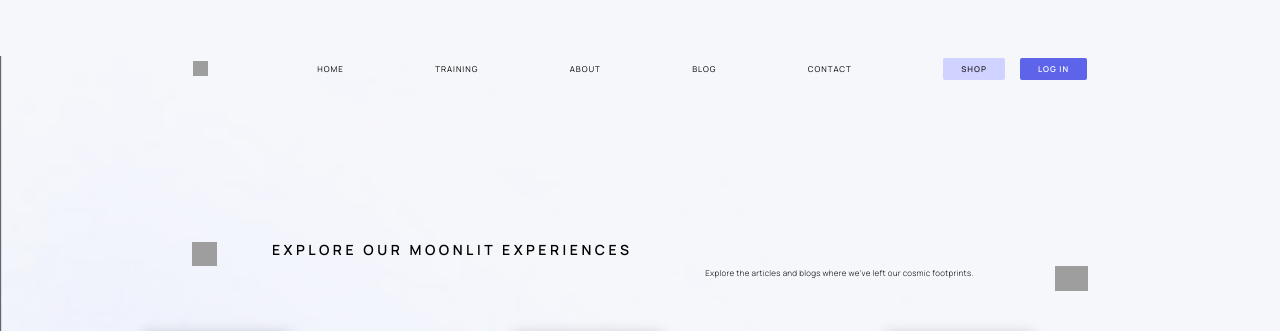
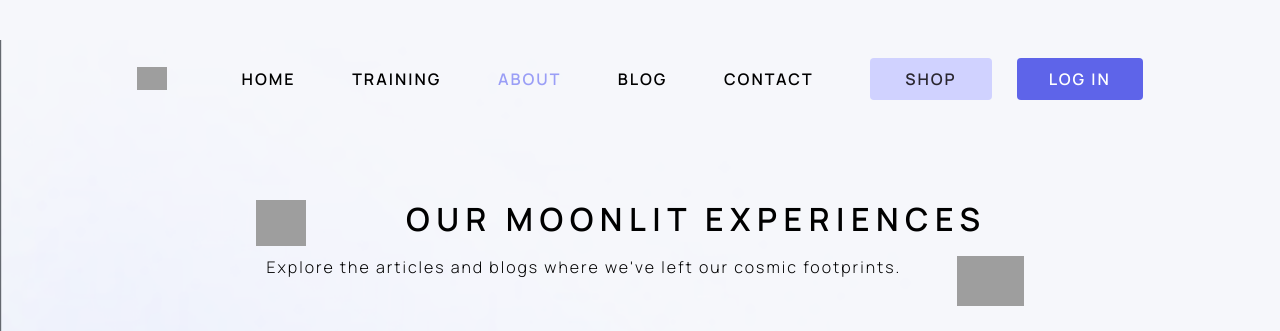
Before and after one commit to dejihastrup/moonhub, a Rails app: page /about/press in a window 1280 px wide. Shown: the top 331 px of the page. Run offline with Rails 7, Linux system fonts and the light colour scheme; style sheets or scripts are compiled from the project's sources; some libraries are stand-ins or nearby versions; grey boxes are pictures that could not be loaded.

Commit message:
press re-do

```diff
--- a/app/assets/stylesheets/components/_cta_button.scss
+++ b/app/assets/stylesheets/components/_cta_button.scss
@@ -20,13 +20,13 @@
 .cta-git {
   background-color: #5E64E9;
   color: white;
-  padding: 7px 27px;
+  padding: 11px 70px;
   text-decoration: none;
-  font-size: 8px;
-  font-weight: 600;
+  font-size: 16px;
+  font-weight: 500;
   font-family: "Manrope";
-  letter-spacing: 1px;
-  border-radius: 2px;
+  letter-spacing: 2px;
+  border-radius: 3px;
 }
 
 
--- a/app/assets/stylesheets/components/_navbar.scss
+++ b/app/assets/stylesheets/components/_navbar.scss
@@ -1,6 +1,6 @@
 .navbar{
-  width: 77%;
-  padding-top: 25px;
+  width: 83%;
+  padding-top: 45px;
   margin: auto;
   background: rgba(24, 22, 32, 0.0);
   z-index: 5;
@@ -10,16 +10,17 @@
   justify-content: space-around;
 
   img {
-    width: 15px;
-    height: 15px;
+    width: 30px;
+    // height: 15px;
     margin-right: 18px;
   }
 
   a {
     text-decoration: none;
     color: white;
-    font-size: 8px;
-    letter-spacing: 1px;
+    font-size: 16px;
+    letter-spacing: 2px;
+    font-weight: 600;
   }
 
   .dark {
@@ -40,14 +41,12 @@
 .shop {
   background-color: #D0D2FF;
   color: #2A2730 !important;
-  padding: 5px 18px;
+  padding: 9px 35px;
   text-decoration: none;
-  font-size: 8px;
-  font-weight: 600;
   font-family: "Manrope";
   letter-spacing: 1px;
-  border-radius: 2px;
-  margin-right: 15px;
+  border-radius: 4px;
+  margin-right: 25px;
 
 }
 
@@ -58,38 +57,41 @@
 .log-in {
     background-color: #5E64E9;
     color: white;
-    padding: 5px 18px;
+    padding: 9px 32px;
     text-decoration: none;
-    font-size: 8px;
-    font-weight: 600;
     font-family: "Manrope";
     letter-spacing: 1px;
-    border-radius: 2px;
+    border-radius: 4px;
 }
 
 
 .about-dropdown {
-  display: none !important;
+  // display: none;
   box-shadow: 0 0 20px rgba(0, 0, 0, 0.05);
   background: white;
-  padding-top: 10px;
-  padding-bottom: 10px;
-  width: 127px;
+  padding-top: 15px;
+  padding-bottom: 15px;
+  width: 297px;
   font-size: 10px;
   /* text-decoration: none; */
-  position: absolute;
-  display: flex;
-  align-items: start;
-  left: 280px;
-  top: 45px;
+  // position: absolute;
+  // display: flex;
+  // align-items: start;
+  // left: 455px;
+  // top: 90px;
   border-radius: 4px;
   flex-direction: column;
+
+  .spacer {
+    height: 30px;
+    background: transparent !important;
+  }
 
   a {
     text-decoration: none;
     div {
-      width: 127px;
-      padding-left: 10px;
+      width: 297px;
+      padding-left: 35px;
       padding-right: 10px;
       padding-top: 3px;
       padding-bottom: 3px;
@@ -97,11 +99,12 @@
     h3 {
         text-decoration: none;
         color: black;
-        font-size: 8px;
-        letter-spacing: 1px;
+        font-size: 16px;
+        letter-spacing: 2px;
+        font-weight: 600;
         margin-bottom: none !important;
-        padding-top: 3px;
-        padding-bottom:3px;
+        padding-top: 9px;
+        padding-bottom: 3px;
       }
   }
 
@@ -113,8 +116,12 @@
 
 }
 
-.dropdown:hover {
-  .about-dropdown {
-    display: block;
-  }
+.dropdown-menu {
+  display: none;
+  border: none;
+  margin-left: -25px;
 }
+
+.ah:hover .dropdown-menu {
+  display: block;
+}
--- a/app/assets/stylesheets/pages/_index.scss
+++ b/app/assets/stylesheets/pages/_index.scss
@@ -5,3 +5,4 @@
 @import "elara";
 @import "about_home";
 @import "press";
+@import "careers";
--- a/app/assets/stylesheets/pages/_press.scss
+++ b/app/assets/stylesheets/pages/_press.scss
@@ -5,53 +5,54 @@
   height: 149vh;
   // top: 0;
   // position: absolute;
-  margin-top: -64px;
+  margin-top: -80px;
   background-image: url('aurora-white.png');
   background-size: cover;
 }
 
 .press-title {
   display: flex;
-  padding-top: 14.5%;
+  padding-top: 12.5%;
+  padding-bottom: 10px;
 
   h3 {
     font-weight: 600;
-    font-size: 14px;
-    letter-spacing: 3.5px;
-    padding-left: 55px;
+    font-size: 32px;
+    letter-spacing: 6.5px;
+    padding-left: 100px;
   }
 
-  width: 70%;
+  width: 60%;
   margin: auto;
 
   img {
-    width: 25px;
+    width: 50px;
   }
 }
 
 
 .press-desc {
-  width: 70%;
+  width: 60%;
   margin: auto;
   display: flex;
   justify-content: end;
 
   p {
       text-align: center;
-      font-size: 8px;
+      font-size: 16px;
       font-weight: 300;
-      letter-spacing: 0.3px;
-      line-height: 13px;
-      margin-bottom: 15px;
-      padding-right: 81px;
+      letter-spacing: 2px;
+      line-height: 23px;
+      margin-bottom: 65px;
+      padding-right: 56px;
     }
 
 
     img {
-      height: 25px;
+      height: 50px;
     }
 
-  margin-bottom: 40px;
+  margin-bottom: 60px;
 
 }
 
--- a/app/views/about/home.html.erb
+++ b/app/views/about/home.html.erb
@@ -160,6 +160,7 @@
       <p>FIND OUT HOW OUR TEAM OF EXPERTS CAN <br> REVOLUTIONISE YOUR TRAINING.</p>
       <%= link_to "GET IN TOUCH", "#", class: "cta-git" %>
 </div>
+
 
 <script>
 
--- a/app/views/about/press.html.erb
+++ b/app/views/about/press.html.erb
@@ -1,7 +1,7 @@
 <div class="press-section">
   <div class="press-title">
     <%= image_tag 'about-icon-left', class: "press-icon" %>
-    <h3>EXPLORE OUR MOONLIT EXPERIENCES</h3>
+    <h3>OUR MOONLIT EXPERIENCES</h3>
   </div>
 
   <div class="press-desc">
@@ -146,4 +146,146 @@
 
 
   </div>
+
+  <div class="load-more">
+    <button>LOAD MORE</button>
+
+      <div class="cards-container d-none">
+      <div class="row justify-content-around mb-5">
+        <div class="col-3">
+        <%= link_to root_path  do %>
+          <div class="press-blog">
+            <%= image_tag "press-1" %>
+            <div class="press-blog-infos">
+              <div>
+                <h2>How we harnessed the power ot VR to support health workers</h2>
+                <p>16 June 2023</p>
+              </div>
+            </div>
+          </div>
+        <% end %>
+        </div>
+
+        <div class="col-3">
+        <%= link_to root_path do %>
+          <div class="press-blog">
+            <%= image_tag "press-2" %>
+            <div class="press-blog-infos">
+              <div>
+                <h2>Welcome to our new MH-07 office space</h2>
+                <p>16 June 2023</p>
+              </div>
+            </div>
+          </div>
+        <% end %>
+        </div>
+
+        <div class="col-3">
+        <%= link_to root_path  do %>
+          <div class="press-blog">
+            <%= image_tag "press-3" %>
+            <div class="press-blog-infos">
+              <div>
+                <h2>Supporting workplace wellbeing through Virtual Reality</h2>
+                <p>16 June 2023</p>
+              </div>
+            </div>
+          </div>
+        <% end %>
+        </div>
+      </div>
+
+      <div class="row justify-content-around mb-5">
+        <div class="col-3">
+          <%= link_to root_path  do %>
+            <div class="press-blog">
+              <%= image_tag "press-4" %>
+              <div class="press-blog-infos">
+                <div>
+                  <h2>We are upgrading our headsets</h2>
+                  <p>16 June 2023</p>
+                </div>
+              </div>
+            </div>
+          <% end %>
+        </div>
+
+        <div class="col-3">
+        <%= link_to root_path  do %>
+          <div class="press-blog">
+            <%= image_tag "press-5" %>
+            <div class="press-blog-infos">
+              <div>
+                <h2>Changing corporate cultures</h2>
+                <p>16 June 2023</p>
+              </div>
+            </div>
+          </div>
+        <% end %>
+        </div>
+
+        <div class="col-3">
+        <%= link_to root_path do %>
+          <div class="press-blog">
+            <%= image_tag "press-6" %>
+            <div class="press-blog-infos">
+              <div>
+                <h2>The future of VR</h2>
+                <p>16 June 2023</p>
+              </div>
+            </div>
+          </div>
+        <% end %>
+        </div>
+      </div>
+
+
+      <div class="row justify-content-around mb-5">
+        <div class="col-3">
+        <%= link_to root_path  do %>
+          <div class="press-blog">
+            <%= image_tag "press-3" %>
+            <div class="press-blog-infos">
+              <div>
+                <h2>Supporting workplace wellbeing through Virtual Reality</h2>
+                <p>16 June 2023</p>
+              </div>
+            </div>
+          </div>
+        <% end %>
+        </div>
+
+        <div class="col-3">
+        <%= link_to root_path  do %>
+          <div class="press-blog">
+            <%= image_tag "press-1" %>
+            <div class="press-blog-infos">
+              <div>
+                <h2>How we harnessed the power ot VR to support health workers</h2>
+                <p>16 June 2023</p>
+              </div>
+            </div>
+          </div>
+        <% end %>
+        </div>
+
+        <div class="col-3">
+        <%= link_to root_path  do %>
+          <div class="press-blog">
+            <%= image_tag "press-2" %>
+            <div class="press-blog-infos">
+              <div>
+                <h2>Welcome to our new MH-07 office space</h2>
+                <p>16 June 2023</p>
+              </div>
+            </div>
+          </div>
+        <% end %>
+        </div>
+      </div>
+
+
+    </div>
+
+  </div>
 </div>
--- a/app/views/shared/_navbar.html.erb
+++ b/app/views/shared/_navbar.html.erb
@@ -14,9 +14,26 @@
 <% else %>
   <div class="navbar container">
     <%= image_tag "moonhub-logo-dark" %>
-    <%= link_to "HOME", root_path, class: "dark " + "#{'active' if params[:action].upcase == 'HOME'}"%>
+    <%= link_to "HOME", root_path, class: "dark "%>
     <%= link_to "TRAINING", training_path, class: "dark " + "#{'active' if params[:action].upcase == 'TRAINING'}"%>
-    <%= link_to "ABOUT", about_path, class: "dark dropdown" + "#{'active' if params[:action].upcase == 'ABOUT'}" %>
+    <div class="ah">
+    <%= link_to "ABOUT", about_path, class: "dark dropdown " + "#{'active' if params[:controller].upcase == 'ABOUT'}" %>
+    <div class="dropdown-menu">
+    <div class="spacer"></div>
+        <div class="about-dropdown">
+          <%= link_to press_path do %>
+            <div>
+              <h3>PRESS</h3>
+            </div>
+          <% end %>
+          <%= link_to career_path do %>
+            <div>
+              <h3> CAREERS </h3>
+            </div>
+          <% end %>
+        </div>
+      </div>
+    </div>
     <%= link_to "BLOG", blog_path, class:  "dark " + "#{'active' if params[:action].upcase == 'BLOG'}" %>
     <%= link_to "CONTACT", contact_path, class: "dark " + "#{'active' if params[:action].upcase == 'CONTACT'}" %>
     <div class="d-flex">
@@ -25,16 +42,3 @@
     </div>
   </div>
 <% end %>
-
-<div class="about-dropdown">
-  <%= link_to press_path do %>
-    <div>
-      <h3>PRESS</h3>
-    </div>
-  <% end %>
-  <%= link_to career_path do %>
-    <div>
-      <h3> CAREERS </h3>
-    </div>
-  <% end %>
-</div>
```
Also changed, not shown: other parts of app/assets/stylesheets/pages/_press.scss (+24 -7 lines), app/assets/stylesheets/pages/_about_home.scss (+40 -35 lines), app/assets/stylesheets/pages/_careers.scss (added, +70 -0 lines), app/views/about/careers.html.erb (+48 -3 lines).
